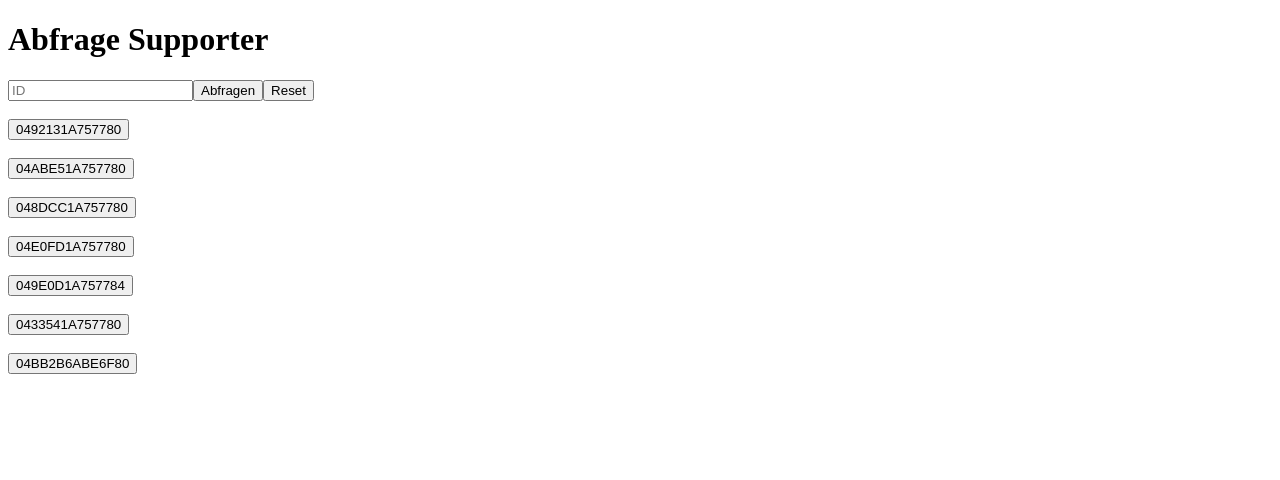
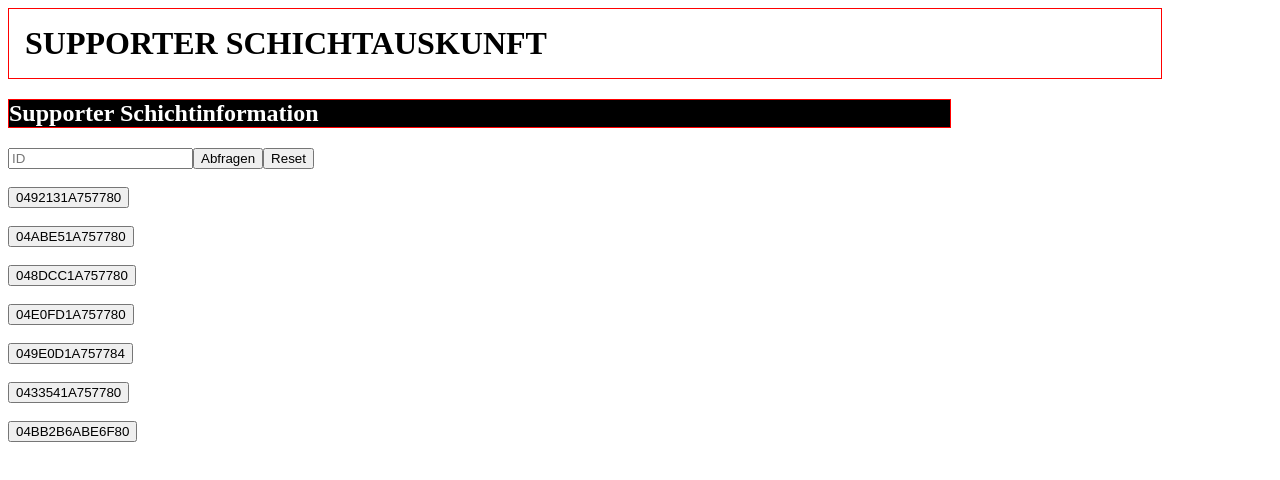
Before and after one commit to labpa/Abfrage-KuKo, a React (Create React App) app: page / in a window 1280 px wide. Shown: the top 480 px of the page. Built offline with nearby package versions, Linux system fonts and the light colour scheme.

Commit message:
add some css

```diff
--- a/src/App.tsx
+++ b/src/App.tsx
@@ -44,21 +44,29 @@ const App: FC = () => {
     const handleClick = () => {
         fetchData();
     };
-console.log(data);
+
 
     return (
         <div>
-            <h1>Abfrage Supporter {eingabe}</h1>
+            <div>
+                <h1>Supporter Schichtauskunft</h1>
+            </div>
+            <div>
+                <h2>Supporter Schichtinformation</h2>
+            </div>
+            <div>
                 {data && data.data
                     .sort((a: any, b: any) => dayjs(a.startAt).unix() - dayjs(b.startAt).unix())
                     .map((entry: any, index: number) => (
-                    <div key={index}>
-                        <p><strong>Zeit: </strong>{dayjs(entry.startAt).locale('de').format('DD.MM.YYYY HH:mm')}</p>
-                        <p><strong>Treffpunkt: </strong>{waitingSpot[entry.waitingSpot]}</p>
+                        <div className={"test"} key={index}>
+                            <p><strong>Zeit: </strong>{dayjs(entry.startAt).locale('de').format('DD.MM.YYYY HH:mm')} <strong>Treffpunkt: </strong>{waitingSpot[entry.waitingSpot]}</p>
                             <br />
                         </div>
                     ))
                 }
+            </div>
+
+
 
             {/*Wird später durch NFC-Reader eingabe ersetzt*/}
             <div>
--- a/src/css/App.css
+++ b/src/css/App.css
@@ -3,6 +3,44 @@ body {
     background-color: white;
 }
 
-h1{
+/*h1{*/
+/*    color: black;*/
+/*    background-color: white;*/
+/*    width: HUG (1,144pxpx;*/
+/*    padding: 16px;*/
+/*    gap: 8px;*/
+
+/*    border: 1px solid red;*/
+/*}*/
+
+h1 {
     color: black;
+    background-color: white;
+    width: calc(100% - 144px); /* Corrected width value */
+    padding: 16px;
+    margin: 0; /* Added margin to ensure the h1 element doesn't have any default margin */
+    border: 1px solid red;
+    text-transform: uppercase;
 }
+
+
+
+h2{
+    color: white;
+    background-color: black;
+    width: 941px;
+    border: 1px solid red;
+}
+
+.test {
+    width: 941px;
+    height: 100px;
+    top: 369px;
+    left: 320px;
+    padding: 24px 32px 24px 32px;
+    margin-bottom: 20px; /* abstand zwischen den einzelnen Elementen*/
+    gap: 64px;
+    border-radius: 56px;
+    background-color: black;
+    color: white;
+}
```
Lines whose indentation alone changed are shown as unchanged.
